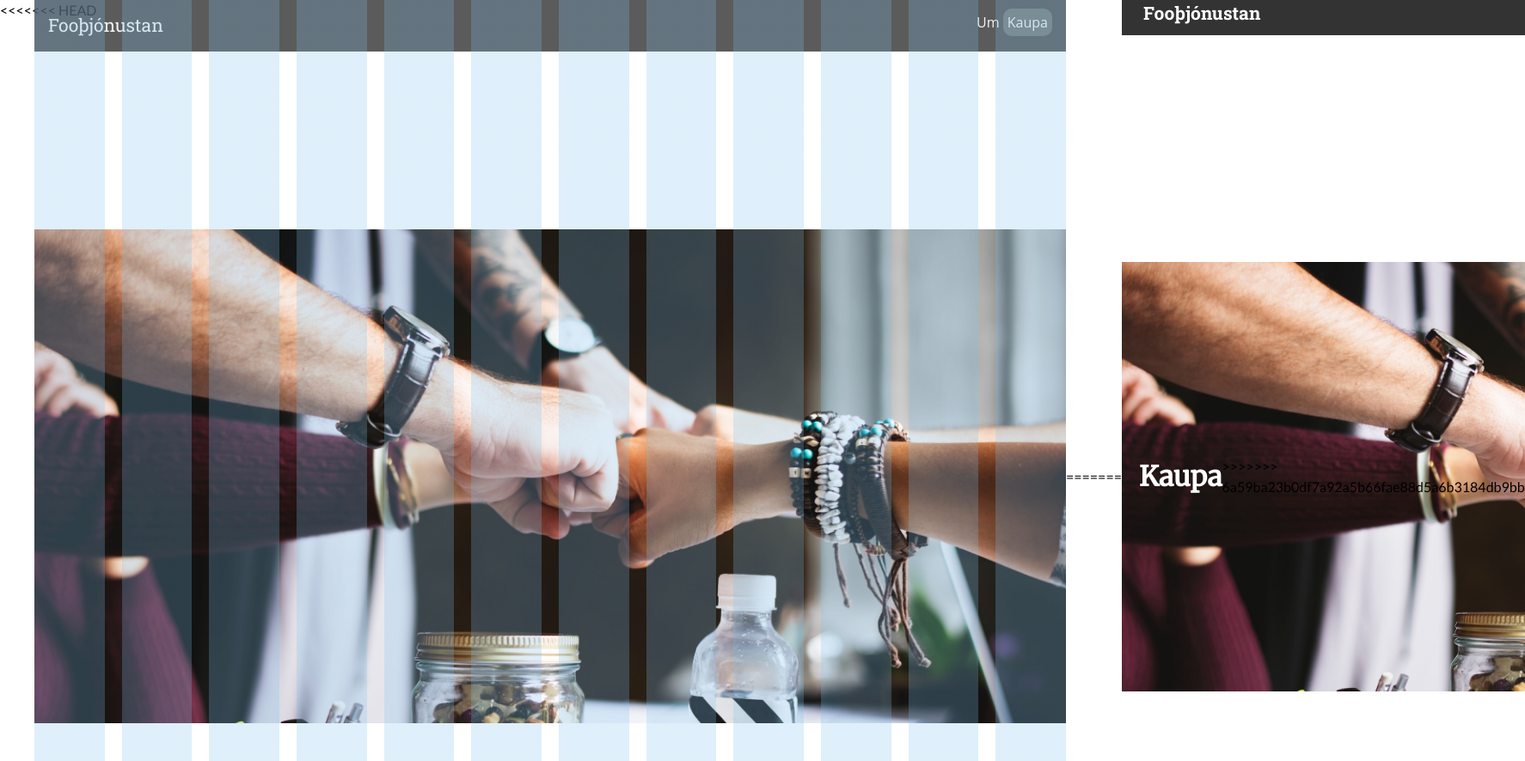
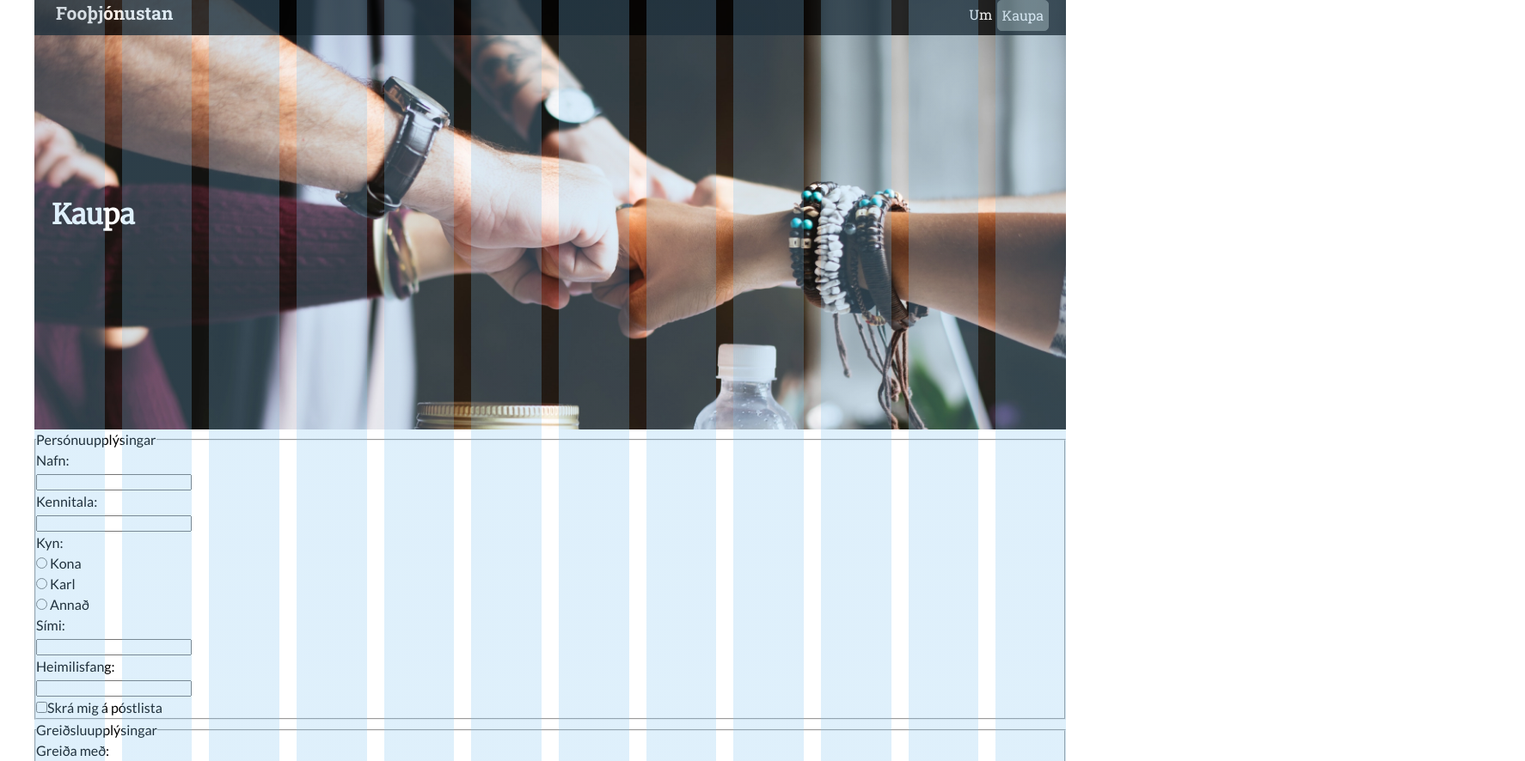
Before and after one commit to flexayoung/stort-verkefni1, a plain HTML site: page kaupa.html in a window 1280 px wide. Shown: the top 886 px of the page at 86% size, 1774 px wide, since content can reach past the window. Drawn offline with Linux system fonts and the light colour scheme.

Commit message:
Resolve-a conflict

```diff
--- a/kaupa.html
+++ b/kaupa.html
@@ -10,17 +10,6 @@
     <link rel="stylesheet" href="grid.css">
   </head>
   <body>
-<<<<<<< HEAD
-    <header class="header">
-      <img src="myndir/bg-subpage.jpg">
-      <nav class="navbar">
-        <a href="index.html" class="home">Fooþjónustan</a>
-        <div class="right">
-          <a href="um.html" class="about">Um</a>
-          <a href="kaupa.html" class="buy">Kaupa</a>
-        </div>
-      </nav>
-=======
     <header class="header header-um">
       <div class="nav">
           <a href="index.html"> Fooþjónustan </a>
@@ -28,7 +17,6 @@
           <a href="um.html"> Um </a>
       </div>
     <h1 class="heading heading-um"> Kaupa </h1>
->>>>>>> 6a59ba23b0df7a92a5b66fae88d5a6b3184db9bb
     </header>
     <main>
       <form action="#">
```
